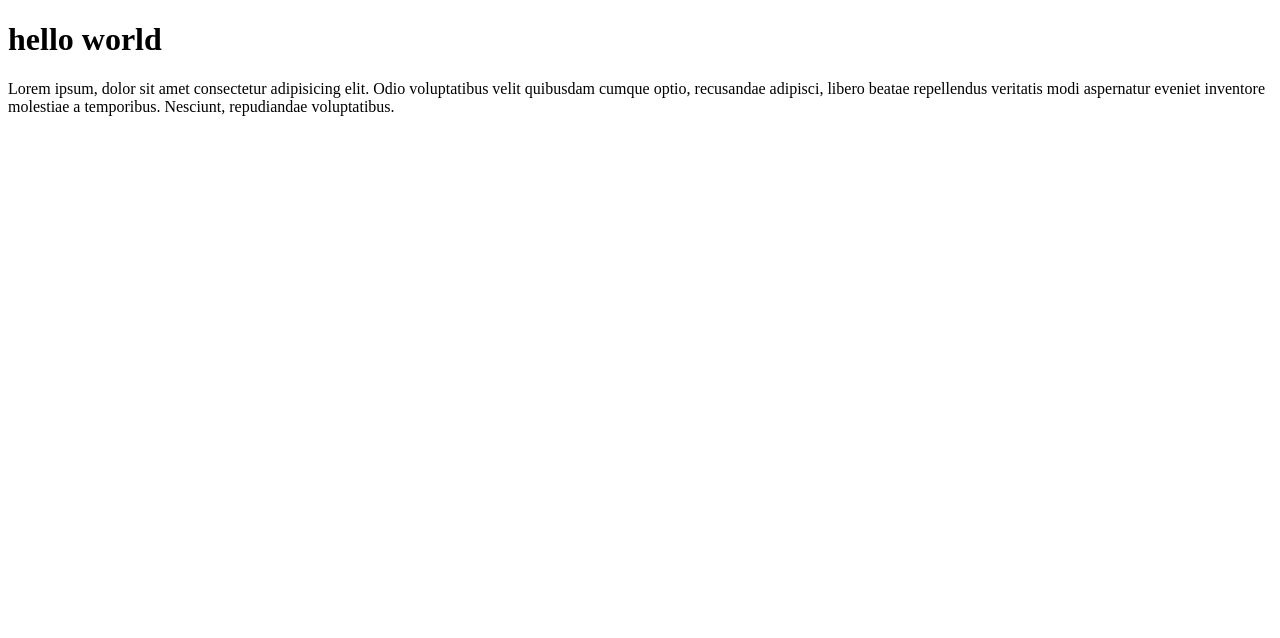
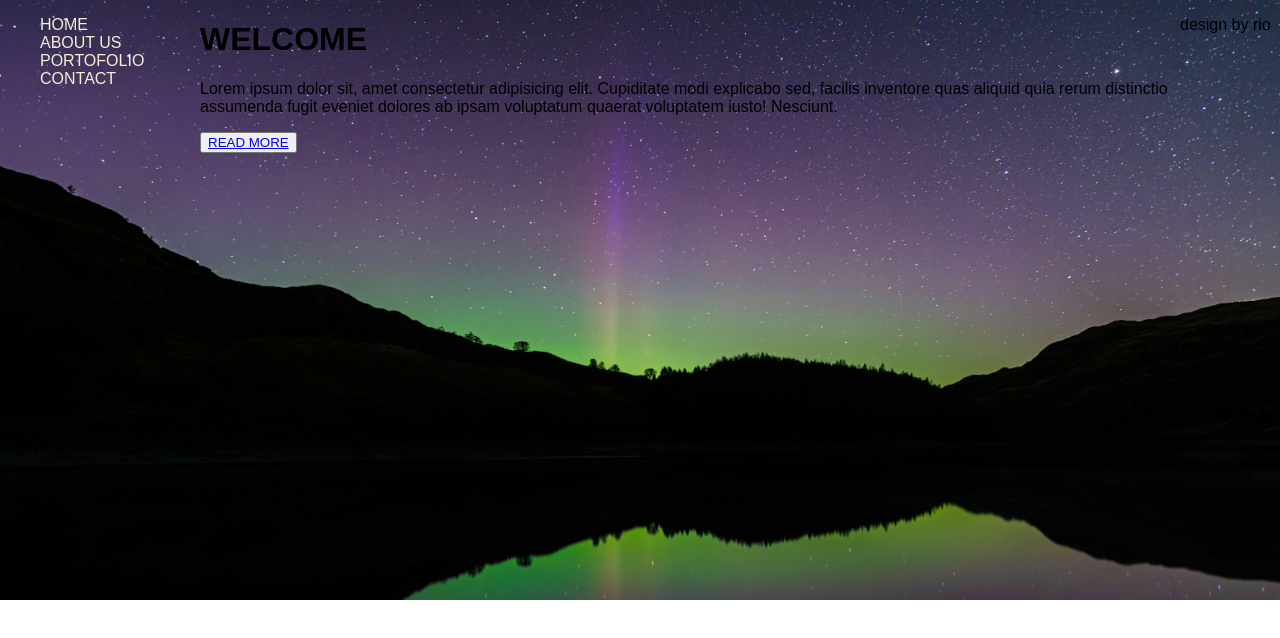
Before and after one commit to Adrifill/html-css-test, a plain HTML site: page index.html in a window 1280 px wide. Drawn offline with Linux system fonts and the light colour scheme.

Commit message:
menambahkan file css dan jpg

```diff
--- a/index.html
+++ b/index.html
@@ -3,11 +3,29 @@
 <head>
     <meta charset="UTF-8">
     <meta name="viewport" content="width=device-width, initial-scale=1.0">
-    <title>test</title>
+    <title>home page</title>
+    <link rel="stylesheet" href="style.css">
 </head>
 <body>
-    <h1>hello world</h1>
-    <p>Lorem ipsum, dolor sit amet consectetur adipisicing elit. Odio voluptatibus velit quibusdam cumque optio, recusandae adipisci, libero beatae repellendus veritatis modi aspernatur eveniet inventore molestiae a temporibus. Nesciunt, repudiandae voluptatibus.
-    </p>
+    <div class="container">
+        <div class="navbar">
+            <ul>
+                <li><a href="#">HOME</a></li>
+                <li><a href="#">ABOUT US</a></li>
+                <li><a href="#">PORTOFOLIO</a></li>
+                <li><a href="#">CONTACT</a></li>
+            </ul>
+        </div>
+
+        <div class="main">
+            <h1>WELCOME</h1>
+            <p>Lorem ipsum dolor sit, amet consectetur adipisicing elit. Cupiditate modi explicabo sed, facilis inventore quas aliquid quia rerum distinctio assumenda fugit eveniet dolores ab ipsam voluptatum quaerat voluptatem iusto! Nesciunt.</p>
+            <button><a href="#">READ MORE</a></button>
+        </div>
+
+        <div class="footer">
+            <p>design by rio</p>
+        </div>
+    </div>
 </body>
 </html>
--- /dev/null
+++ b/style.css
@@ -0,0 +1,40 @@
+body {
+    margin: 0;
+    padding: 0;
+    font-family: Arial, Helvetica, sans-serif;
+    text-decoration: none;
+
+}
+
+.container {
+    background-image: url(bg.jpg);
+    background-size: cover;
+    display: grid;
+    grid-template-columns: 200px auto 100px;
+    grid-template-rows: 600px auto;
+}
+
+/* navbar start */
+
+.navbar {
+
+}
+
+.navbar ul li{
+    list-style-type: none;
+}
+
+.navbar ul li a{
+    text-decoration: none;
+    color: antiquewhite;
+}
+
+/* navbar end */
+
+.main {
+
+}
+
+.footer {
+
+}
```
Also changed, not shown: bg.jpg (added).
